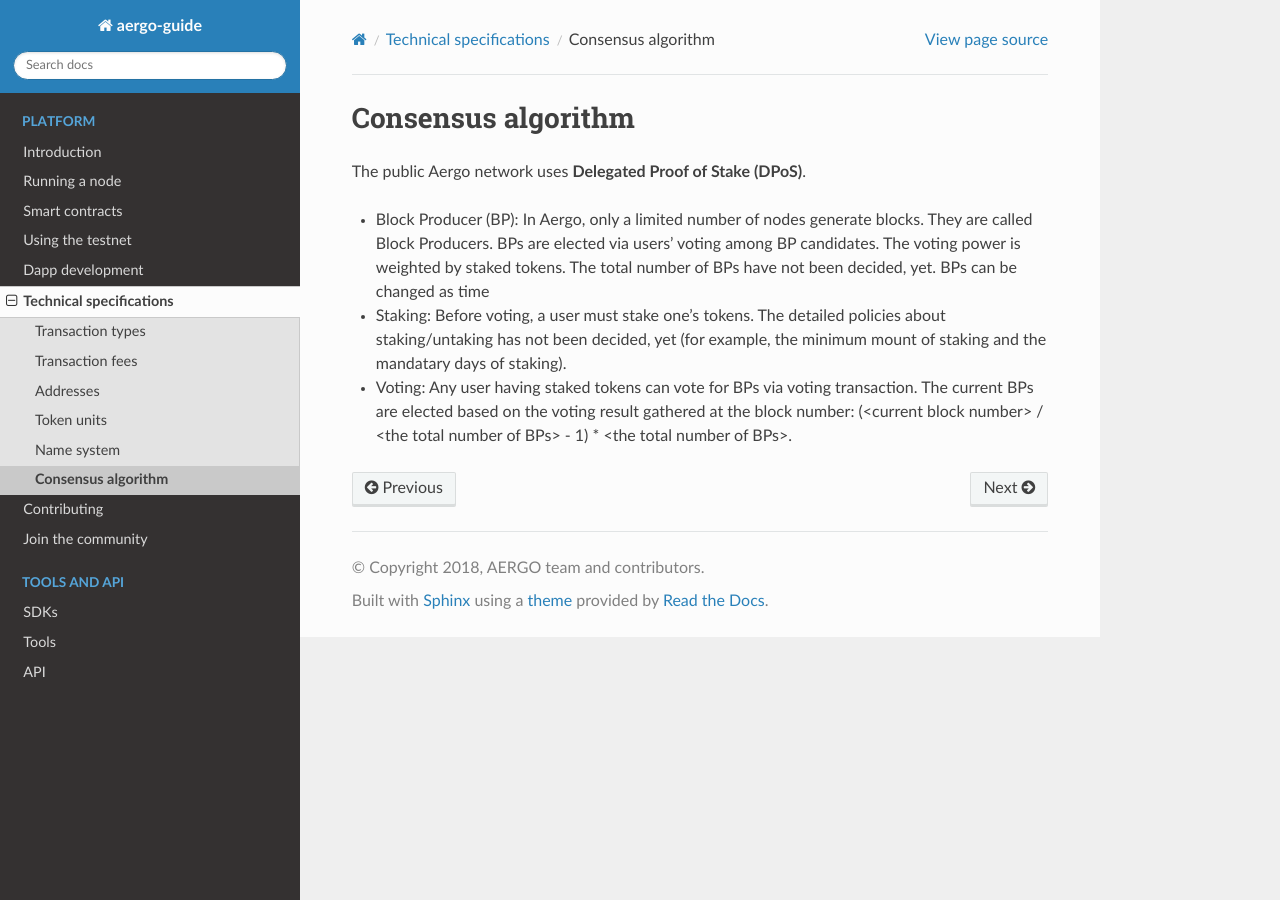
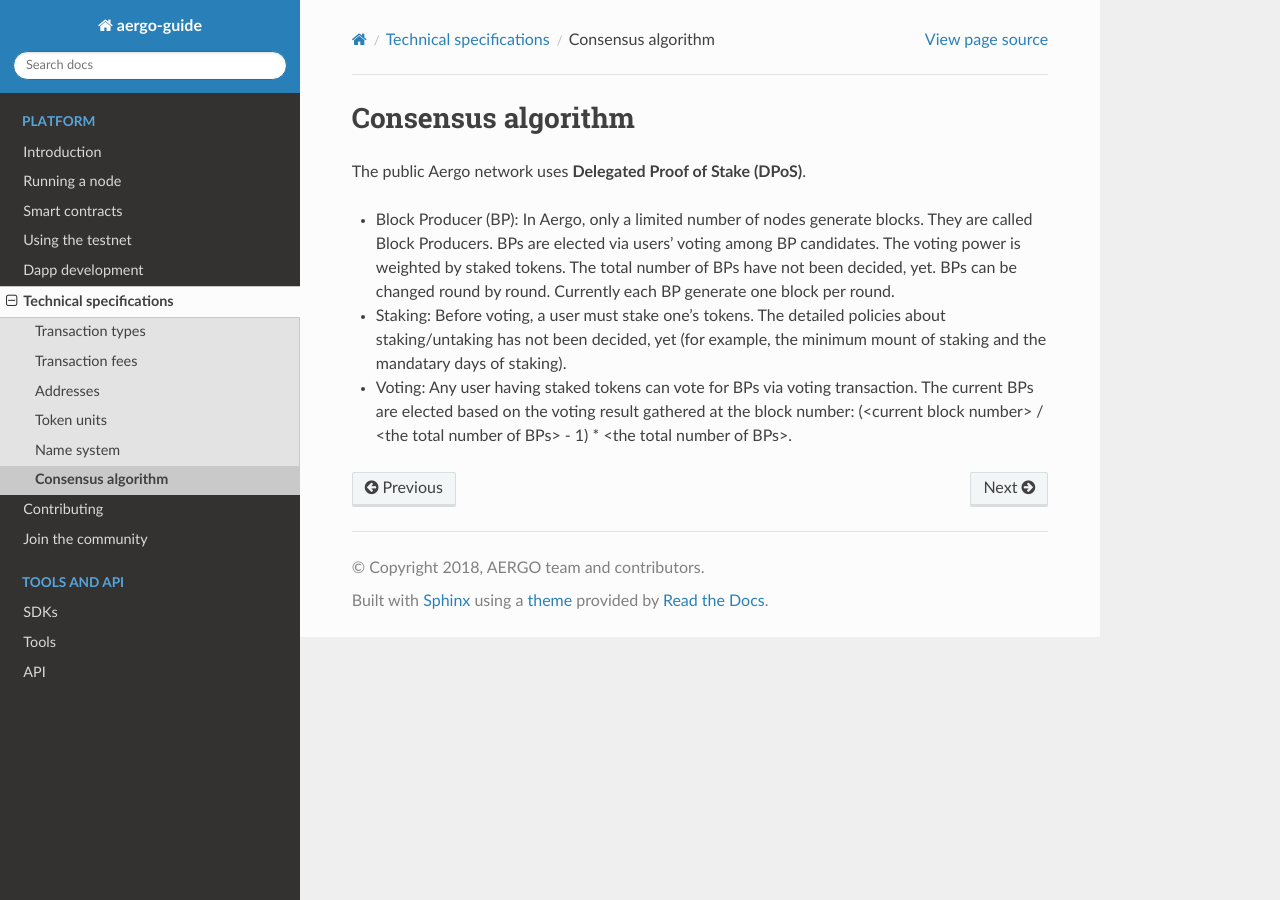
Before and after one commit to aergoio/guide, a Sphinx documentation site: the page built from source/specs/consensus.rst, in a window 1280 px wide. Built offline with Sphinx 7.4.7 and the Read the Docs theme 2.0.0, drawn with Linux system fonts in a browser that asks for light colours.

Commit message:
[dpos] add more explations about round

```diff
--- a/source/specs/consensus.rst
+++ b/source/specs/consensus.rst
@@ -3,7 +3,7 @@
 
 The public Aergo network uses **Delegated Proof of Stake (DPoS)**.
 
-- Block Producer (BP): In Aergo, only a limited number of nodes generate blocks. They are called Block Producers. BPs are elected via users' voting among BP candidates. The voting power is weighted by staked tokens. The total number of BPs have not been decided, yet. BPs can be changed as time
+- Block Producer (BP): In Aergo, only a limited number of nodes generate blocks. They are called Block Producers. BPs are elected via users' voting among BP candidates. The voting power is weighted by staked tokens. The total number of BPs have not been decided, yet. BPs can be changed round by round. Currently each BP generate one block per round.
 
 - Staking: Before voting, a user must stake one's tokens. The detailed policies about staking/untaking has not been decided, yet (for example, the minimum mount of staking and the mandatary days of staking).
 
```
